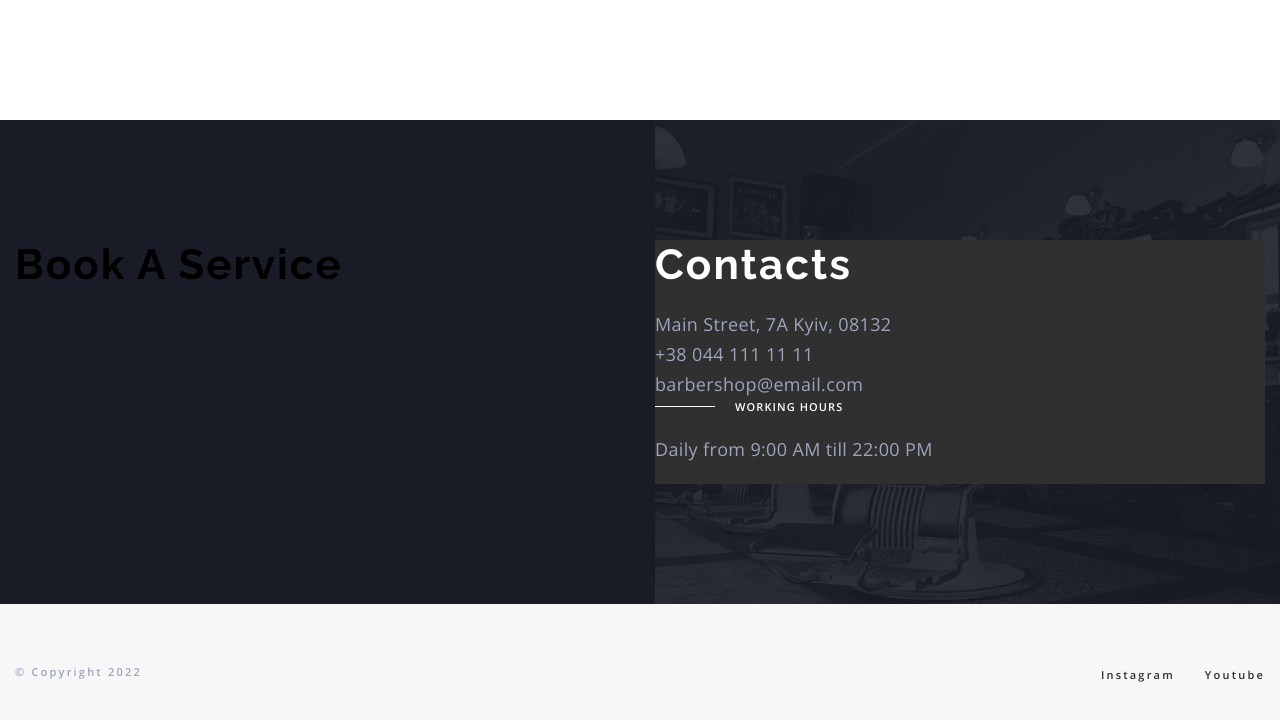
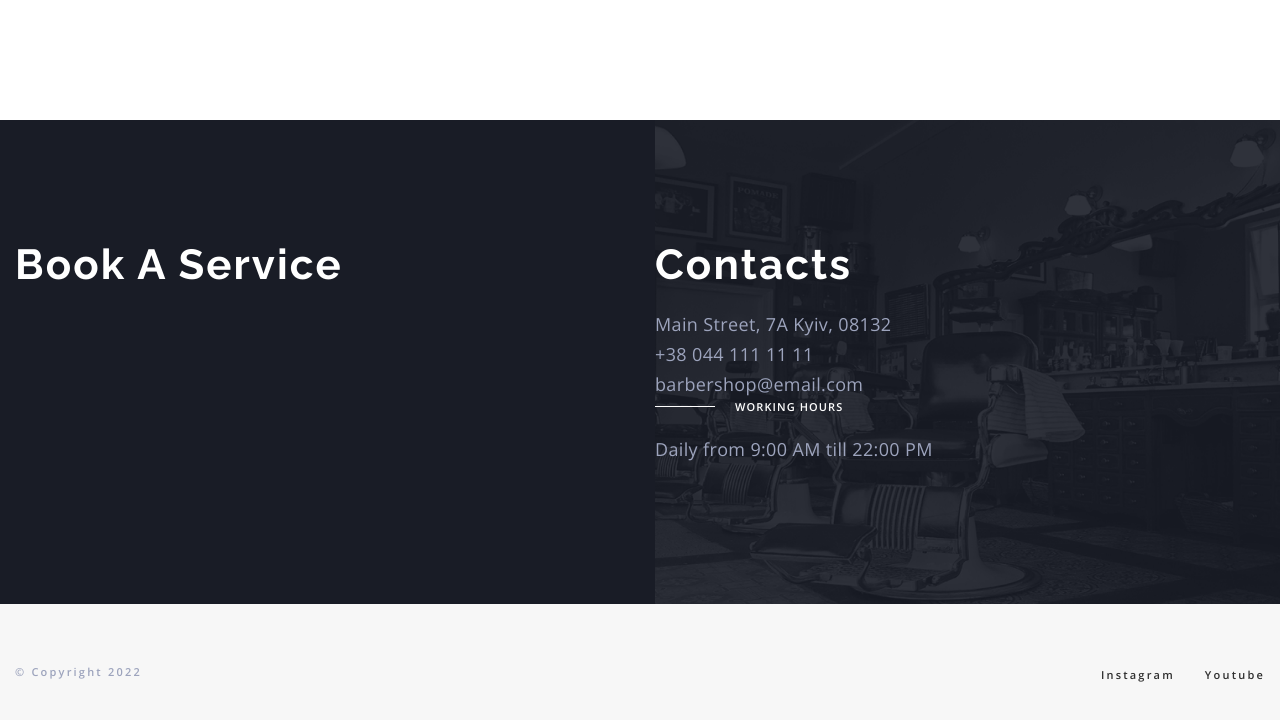
Before and after one commit to marventures/goit-html-css-lessons, a plain HTML site: page index.html in a window 1280 px wide. Shown: the part 3988-4708 px from the top of the page. Drawn offline with nearby package versions, Linux system fonts and the light colour scheme.

Commit message:
Add .booking css declaration

```diff
--- a/css/styles.css
+++ b/css/styles.css
@@ -551,9 +551,19 @@ body {
   justify-content: space-between;
 }
 
+/* ---------- BOOKING SECTION ---------- */
+
+.booking {
+  background-color: #191c26;
+  width: calc(50% - 15px);
+}
+
+.booking-title {
+  color: var(--primary-white-color);
+}
+
 /* --------- CONTACTS SECTION --------- */
 .contacts {
-  background-color: var(--primary-black-color);
   width: calc(50% - 15px);
 }
 
```
